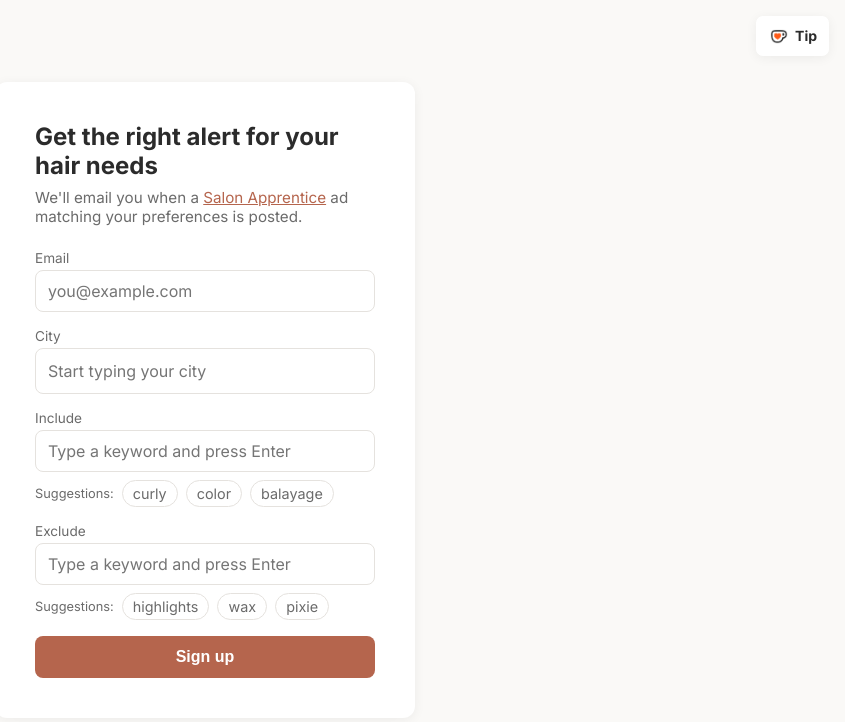
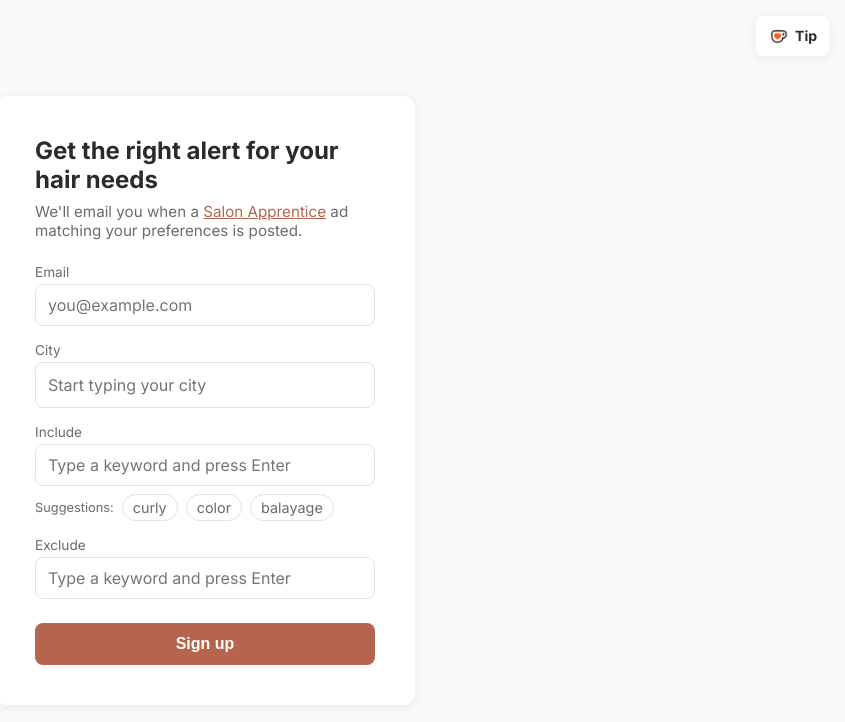
Before and after one commit to saltabe/apprentice-alerts, a Flask app: page / in a window 1280 px wide. Shown: the top 722 px of the page, without its empty margins (435-1280 px from the left). Run offline with Flask 3, Linux system fonts and the light colour scheme.

Commit message:
Remove suggestion chips from the Exclude field
Co-Authored-By: Claude Sonnet 5 <noreply@anthropic.com>

```diff
--- a/templates/_subscription_form.html
+++ b/templates/_subscription_form.html
@@ -395,7 +395,7 @@
     inputId: 'exclude-input',
     tagListId: 'exclude-tag-list',
     hiddenInputId: 'hidden-exclude-keywords',
-    suggestedKeywords: ['highlights', 'wax', 'pixie'],
+    suggestedKeywords: [],
     initialKeywords: {{ exclude_keywords|default([])|tojson }},
   });
 </script>
```
